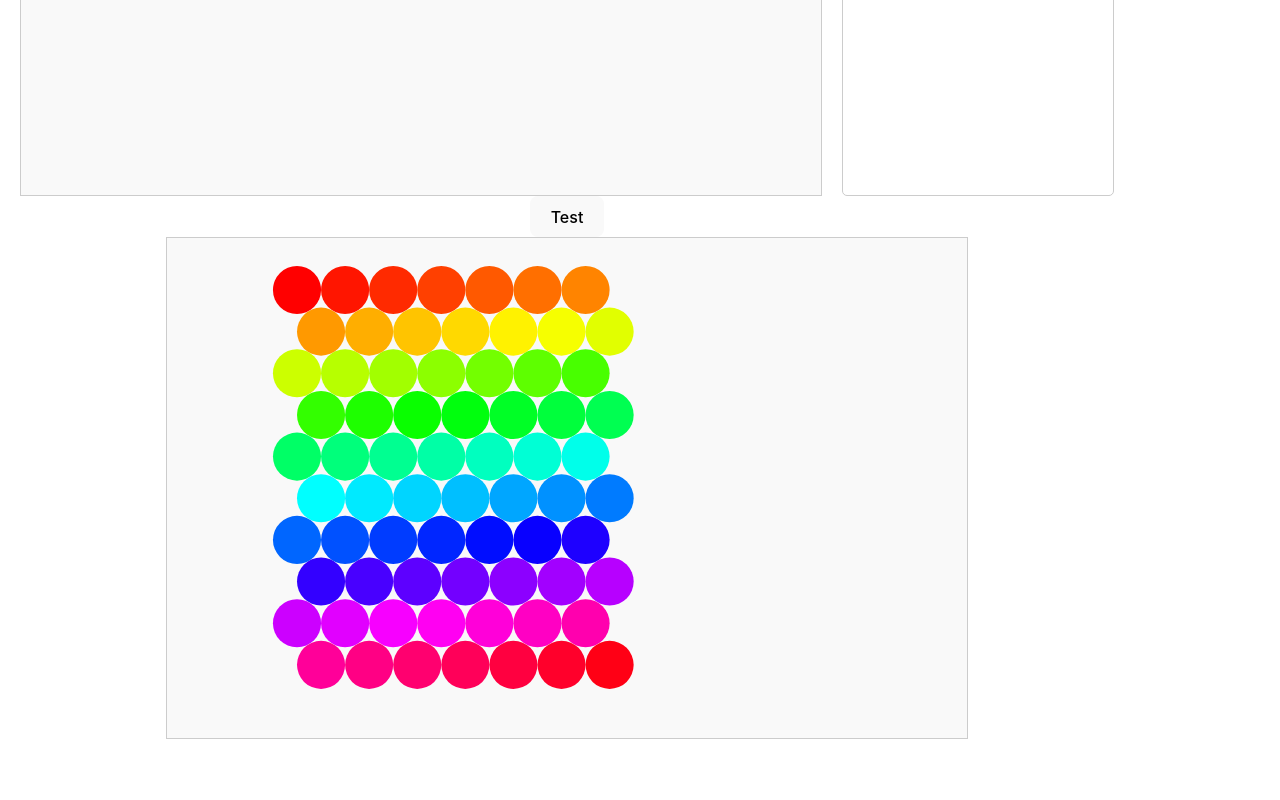
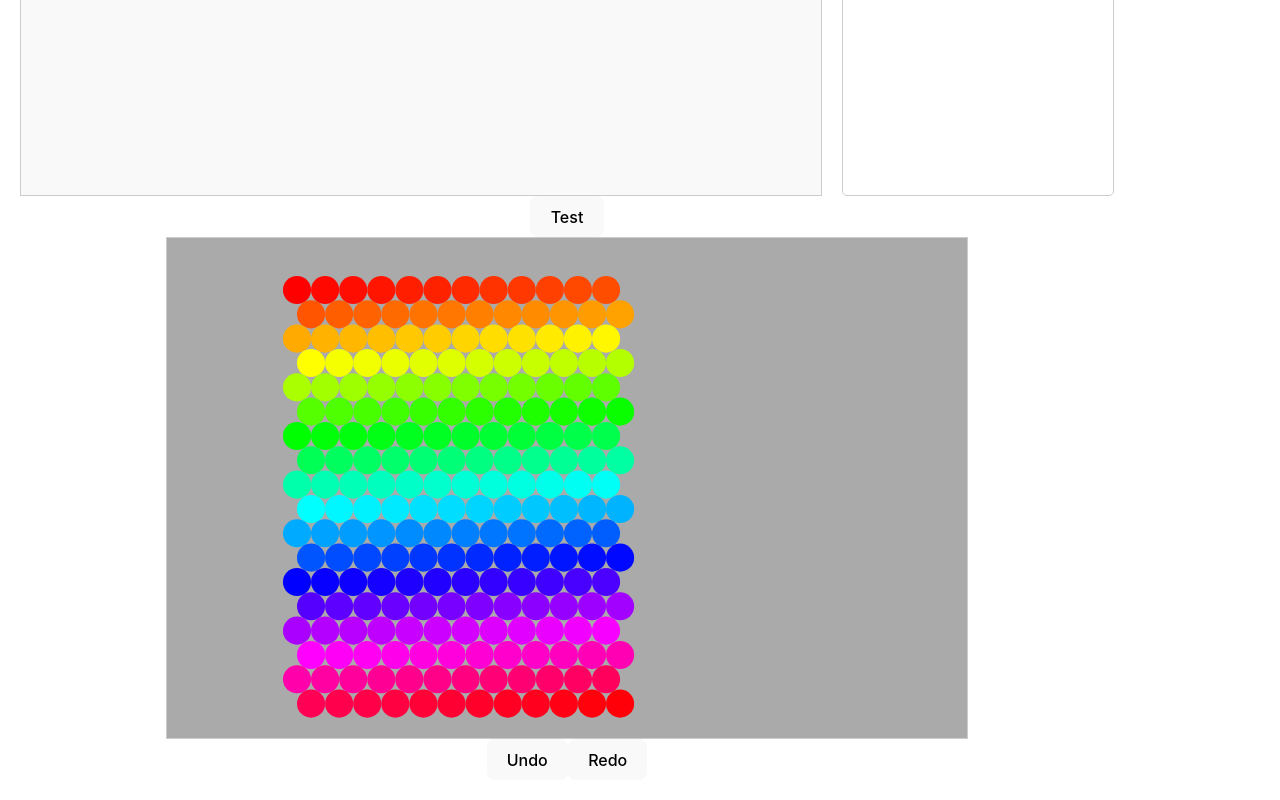
Before and after one commit to jeppewl/my-drawing-app-1, a React (Vite) app: page / in a window 1280 px wide. Shown: the part 478-1278 px from the top of the page. Before the commit the page ends 1237 px from the top, so only its background shows below. Built offline with nearby package versions, Linux system fonts and the light colour scheme.

Commit message:
Fjerner movement thresholding, laver fungerende undo/redo

```diff
--- a/src/components/BeadCanvas.tsx
+++ b/src/components/BeadCanvas.tsx
@@ -1,16 +1,13 @@
 import React, { useRef, useState } from "react";
 import { mapToHueGradient, sin60 } from "../utils/colorUtils";
 
-// function BeadCanvas() {
 const BeadCanvas: React.FC = () => {
   const isDragging = useRef(false);
-  const hasMoved = useRef(false);
   const touchedCircle = useRef<number | null>(null);
   const startPos = useRef({ x: 0, y: 0 });
-  const thresMov = 5;
 
-  const rowLength = 7;
-  const rows = 10;
+  const rowLength = 12;
+  const rows = 18;
   const dotCount = rowLength * rows;
   const beadIds = Array.from({ length: dotCount }, (_, i) => i + 0);
 
@@ -22,9 +19,20 @@ const BeadCanvas: React.FC = () => {
     return arr;
   });
 
-  const rad = 24.048;
+  const rad = 14.048;
   const startY = 52;
   const startX = 130;
+
+  const undoStack = useRef<PaintChange[][]>([]);
+  const redoStack = useRef<PaintChange[][]>([]);
+  const currentStroke = useRef<PaintChange[]>([]);
+  const visitedInStroke = useRef<Set<number>>(new Set());
+
+  type PaintChange = {
+    id: number;
+    prevColor: string;
+    newColor: string;
+  };
 
   function getRowFromI(i: number): number {
     return Math.floor(i / rowLength);
@@ -45,25 +53,22 @@ const BeadCanvas: React.FC = () => {
   };
 
   const handleMouseDown = (e: React.MouseEvent, id: number) => {
+    isDragging.current = true;
+
+    currentStroke.current = [];
+    visitedInStroke.current.clear();
+    redoStack.current = [];
+
+    startPos.current = { x: e.clientX, y: e.clientY };
     touchedCircle.current = id;
-    isDragging.current = true;
-    hasMoved.current = false;
-    startPos.current = { x: e.clientX, y: e.clientY };
+
+    paintCircle(id);
   };
 
   const handleMouseUp = () => {
     const id = touchedCircle.current;
 
-    if (!hasMoved.current && id !== null) {
-      console.log("circle clicked", id);
-      setHexArr((prev) => {
-        const next = [...prev];
-        next[id] = "#CCCCCC";
-        return next;
-      });
-    } else if (hasMoved.current) {
-      console.log("flyttet siden mousedown");
-    }
+    undoStack.current.push(currentStroke.current);
 
     isDragging.current = false;
     touchedCircle.current = null;
@@ -71,15 +76,70 @@ const BeadCanvas: React.FC = () => {
 
   const handleMouseMove = (e: React.MouseEvent) => {
     if (!isDragging.current) return;
+  };
 
-    const dx = e.clientX - startPos.current.x;
-    const dy = e.clientY - startPos.current.y;
+  const handleMouseEnter = (id: number) => {
+    if (isDragging.current) {
+      paintCircle(id);
+    }
+  };
 
-    if (Math.abs(dx) > thresMov || Math.abs(dy) > thresMov) {
-      hasMoved.current = true;
-    }
-    // console.log("dragging", e.clientX, e.clientY);
-    // console.log("dx:", dx, "dy", dy);
+  function paintCircle(id: number) {
+    if (visitedInStroke.current.has(id)) return;
+
+    visitedInStroke.current.add(id);
+
+    const prevColor = hexArr[id];
+
+    if (prevColor === "#BBBBBB") return;
+
+    const newColor = "#BBBBBB";
+
+    currentStroke.current.push({
+      id,
+      prevColor,
+      newColor,
+    });
+
+    setHexArr((prev) => {
+      const next = [...prev];
+      next[id] = "#BBBBBB";
+      return next;
+    });
+  }
+
+  const handleUndo = (e: React.MouseEvent) => {
+    const stroke = undoStack.current.pop();
+    if (!stroke) return;
+
+    redoStack.current.push(stroke);
+
+    setHexArr((prev) => {
+      const next = [...prev];
+
+      stroke.forEach((change) => {
+        next[change.id] = change.prevColor;
+      });
+
+      return next;
+    });
+  };
+
+  const handleRedo = (e: React.MouseEvent) => {
+    const stroke = redoStack.current.pop();
+    if (!stroke) return;
+
+    undoStack.current.push(stroke);
+
+    setHexArr((prev) => {
+      const next = [...prev];
+
+      stroke.forEach((change) => {
+        next[change.id] = change.newColor;
+      });
+
+      return next;
+    });
   };
 
   return (
@@ -91,6 +151,7 @@ const BeadCanvas: React.FC = () => {
         className="canvas"
         onMouseMove={handleMouseMove}
         onMouseUp={handleMouseUp}
+        style={{ cursor: "crosshair", background: "#AAA" }}
       >
         {beadIds.map((id) => (
           <React.Fragment key={id}>
@@ -99,13 +160,16 @@ const BeadCanvas: React.FC = () => {
               cy={(getRowFromI(id) * 2 * sin60(rad) + startY).toFixed(2)}
               r={rad.toFixed(2)}
               fill={hexArr[id]}
-              // onMouseOver={(e) => handleMouseOver(id, e)}
               onMouseDown={(e) => handleMouseDown(e, id)}
+              onMouseEnter={(e) => handleMouseEnter(id)}
             />
           </React.Fragment>
         ))}
       </svg>
-      {/* <button onClick={() => console.log(hexArr)}>Hej</button> */}
+      <div>
+        <button onClick={(e) => handleUndo(e)}>Undo</button>
+        <button onClick={(e) => handleRedo(e)}>Redo</button>
+      </div>
     </>
   );
 };
```
